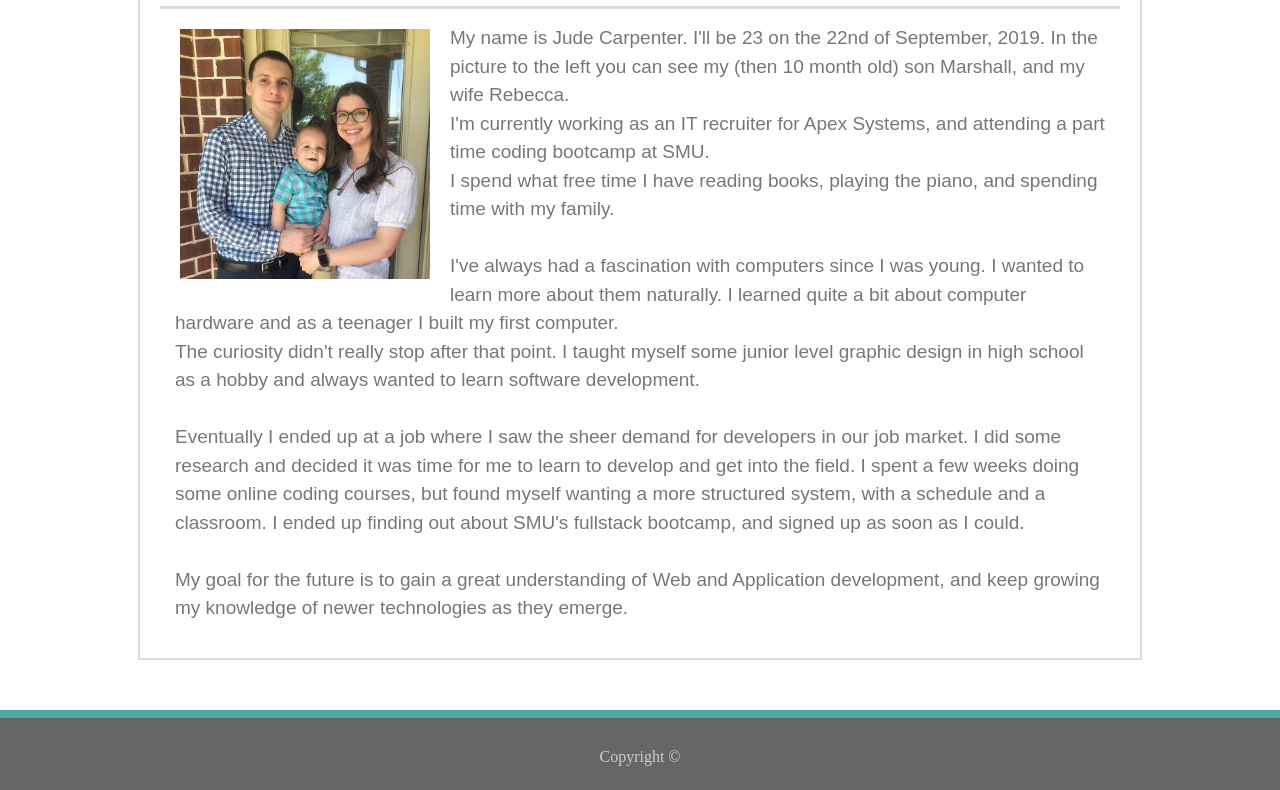
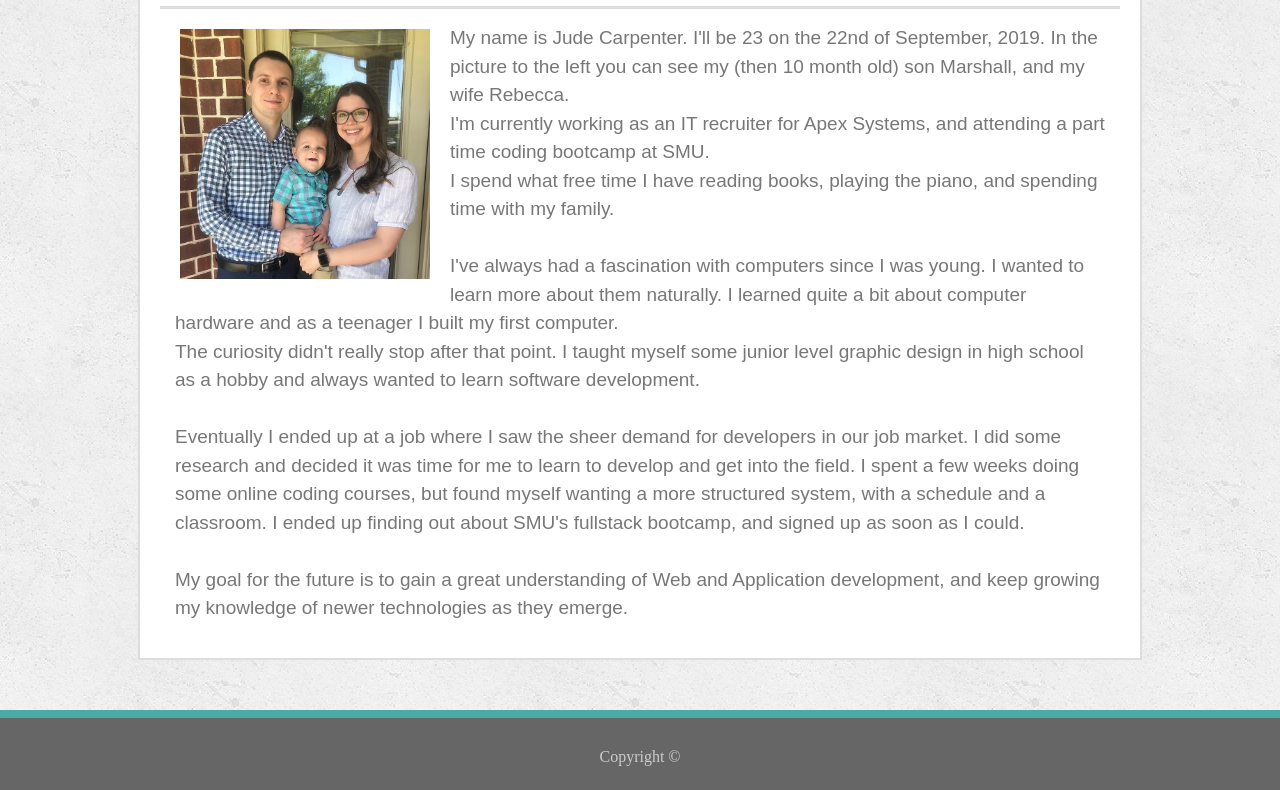
Before and after one commit to jecarpenter/Basic-Portfolio, a plain HTML site: page index.html in a window 1280 px wide. Shown: the part 255-1045 px from the top of the page. Drawn offline with Linux system fonts and the light colour scheme.

Commit message:
Add files via upload

```diff
--- a/assets/css/style.css
+++ b/assets/css/style.css
@@ -10,7 +10,7 @@ html {
 }
 
 body {
-    background-image: url("assets/images/concrete_seamless.png");
+    background-image: url("https://raw.githubusercontent.com/jecarpenter/Basic-Portfolio/master/assets/images/concrete_seamless.png");
 
     min-height: 100vh;
 
```
